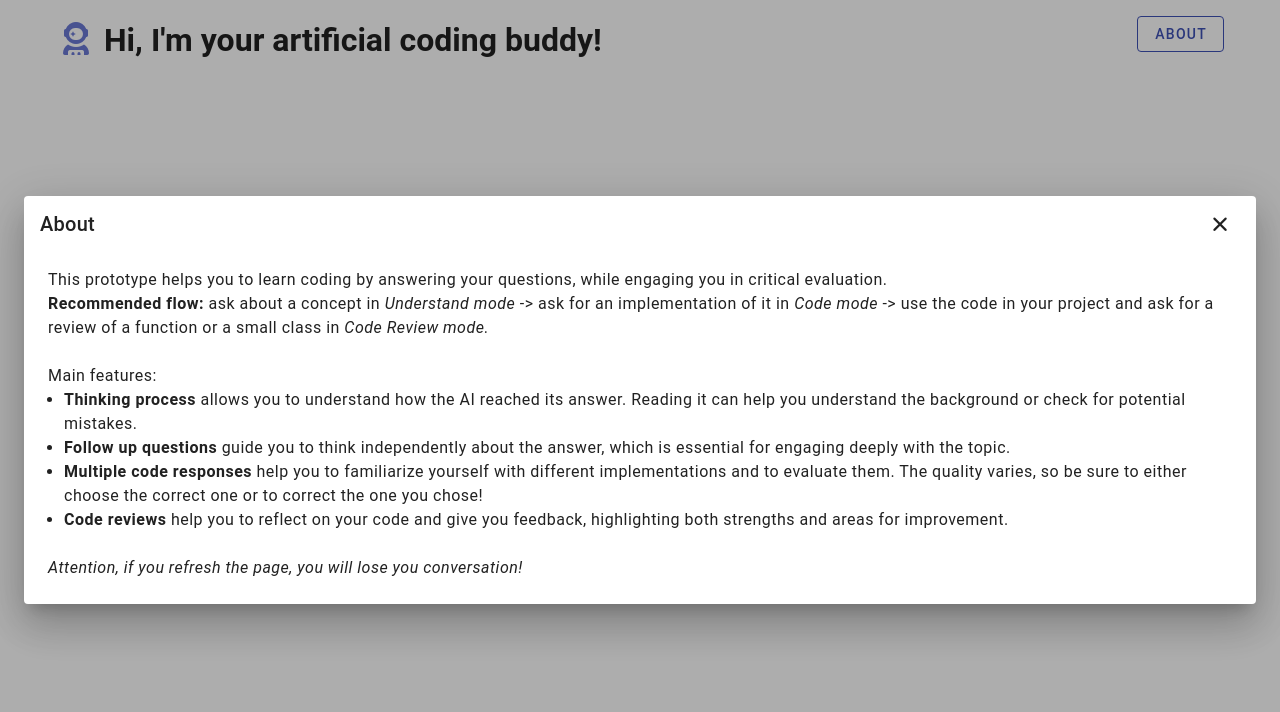
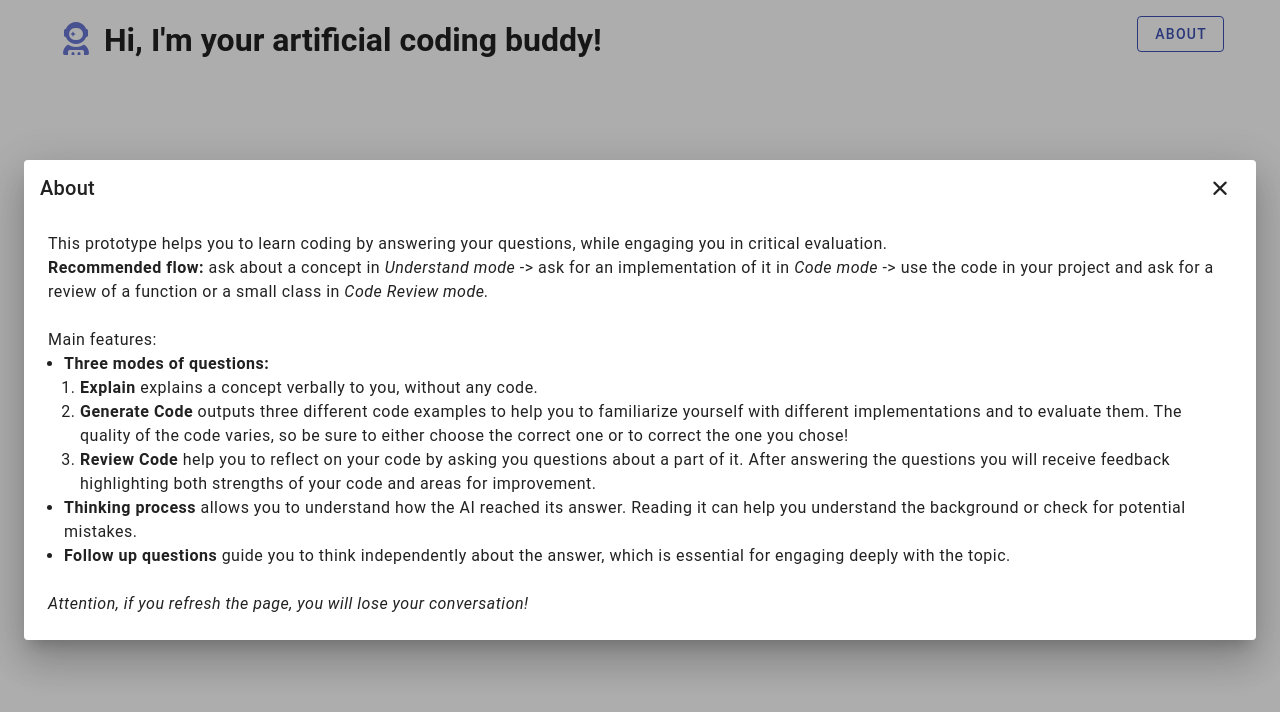
Before and after one commit to DaniKoch1/aiBuddy_frontend, a Vue app: page / in a window 1280 px wide. Shown: the top 712 px of the page. Built offline with nearby package versions, Linux system fonts and the light colour scheme; a small style sheet from the web is missing.

Commit message:
Small improvements
- Improve About dialogue
- New Chat Mode naming
- Introduce accent colors

```diff
--- a/src/components/AboutDialogue.vue
+++ b/src/components/AboutDialogue.vue
@@ -21,14 +21,19 @@
             <br/><br/>
             Main features:
             <ul>
+                <li><b>Three modes of questions:</b></li>
+                <ol>
+                    <li><b>{{ ChatMode.Understand }}</b> explains a concept verbally to you, without any code.</li>
+                    <li><b>{{ ChatMode.Code }}</b> outputs three different code examples to help you to familiarize yourself with different implementations
+                        and to evaluate them. The quality of the code varies, so be sure to either choose the correct one or to correct the one you chose!</li>
+                    <li><b>{{ ChatMode.CodeReview }}</b> help you to reflect on your code by asking you questions about a part of it.
+                        After answering the questions you will receive feedback highlighting both strengths of your code and areas for improvement.</li>
+                </ol>
                 <li><b>Thinking process</b> allows you to understand how the AI reached its answer. Reading it can help you understand the background or check for potential mistakes.</li>
                 <li><b>Follow up questions</b> guide you to think independently about the answer, which is essential for engaging deeply with the topic.</li>
-                <li><b>Multiple code responses</b> help you to familiarize yourself with different implementations and to evaluate them.
-                    The quality varies, so be sure to either choose the correct one or to correct the one you chose!</li>
-                <li><b>Code reviews</b> help you to reflect on your code and give you feedback, highlighting both strengths and areas for improvement.</li>
             </ul>
             <br/>
-            <i>Attention, if you refresh the page, you will lose you conversation!</i>
+            <i>Attention, if you refresh the page, you will lose your conversation!</i>
         </v-card-text>
     </v-card>
     </v-dialog>
@@ -36,6 +41,7 @@
 </template>
 
 <script setup lang="ts">
+import { ChatMode } from '@/model/model';
 import { computed } from 'vue';
 
     const props = defineProps<{ showDialog: boolean }>();
--- a/src/components/QuestionInput.vue
+++ b/src/components/QuestionInput.vue
@@ -3,6 +3,8 @@
             <v-textarea
                 :label="label"
                 variant="outlined"
+                :color="accentColor"
+                :base-color="accentColor"
                 auto-grow
                 rows="1"
                 hide-details="auto"
@@ -20,6 +22,8 @@
                         :items="modes"
                         style="transform: scale(0.9); width: 200px"
                         variant="underlined"
+                        :color="accentColor"
+                        :base-color="accentColor"
                     >
                         <template v-slot:item="{ props, item }">
                             <v-list-item v-bind="props" title="">
@@ -66,6 +70,17 @@ const label = computed(() => {
     }
 });
 
+const accentColor = computed(() => {
+    switch (activeMode.value) {
+        case ChatMode.Understand:
+            return '#6BAED5';
+        case ChatMode.Code:
+            return '#6B7AD5';
+        case ChatMode.CodeReview:
+            return '#926BD5';
+    }
+});
+
 const emit = defineEmits<{
   (e: 'update:modelValue', value: string): void;
   (e: 'update:activeMode', value: ChatMode): void;
--- a/src/model/model.ts
+++ b/src/model/model.ts
@@ -21,7 +21,7 @@ export type FollowUp = {
 }
 
 export enum ChatMode {
-  Understand = "Understand",
-  Code = "Code",
-  CodeReview = "Code Review"
+  Understand = "Explain",
+  Code = "Generate Code",
+  CodeReview = "Review Code"
 }
```
